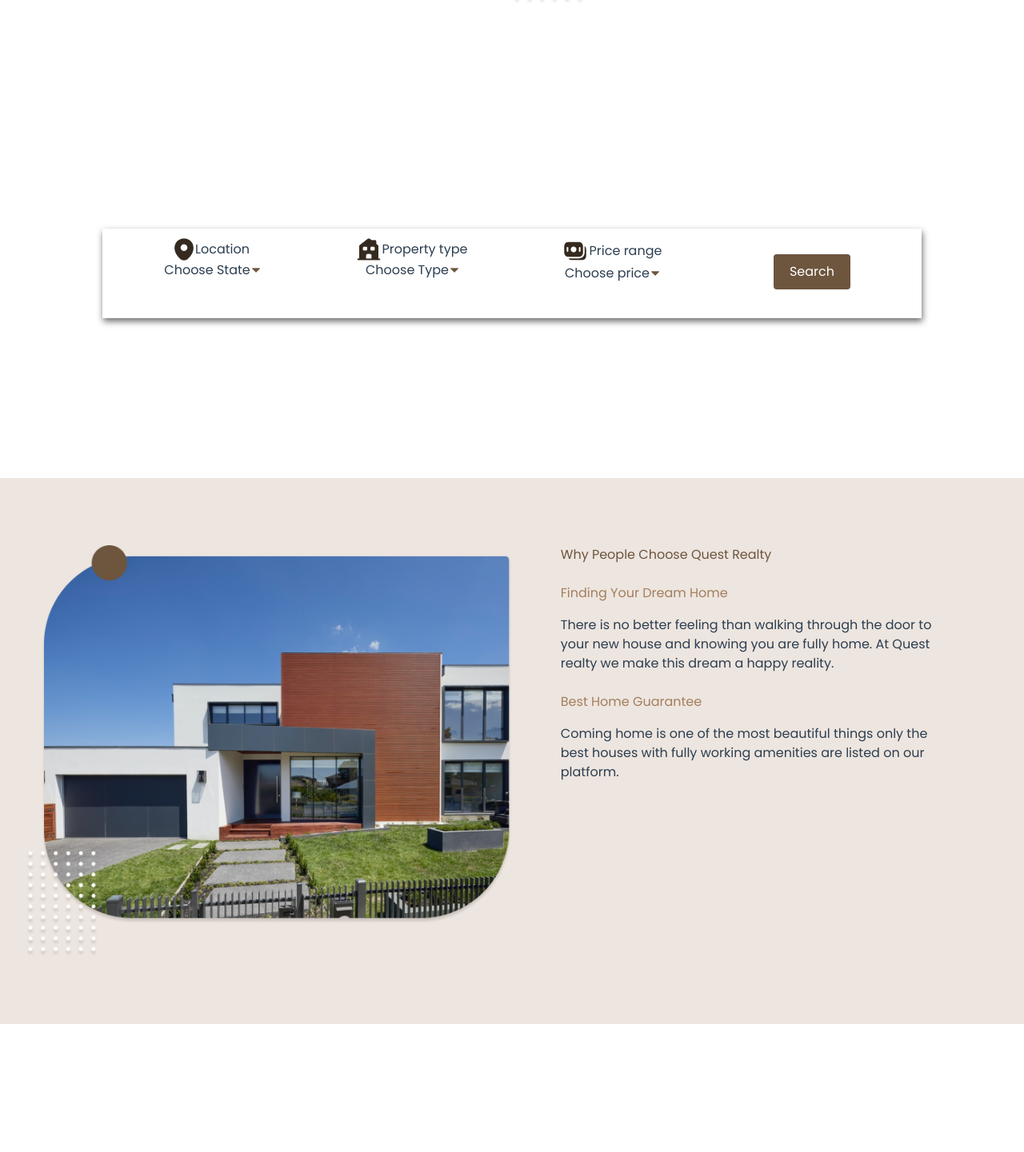
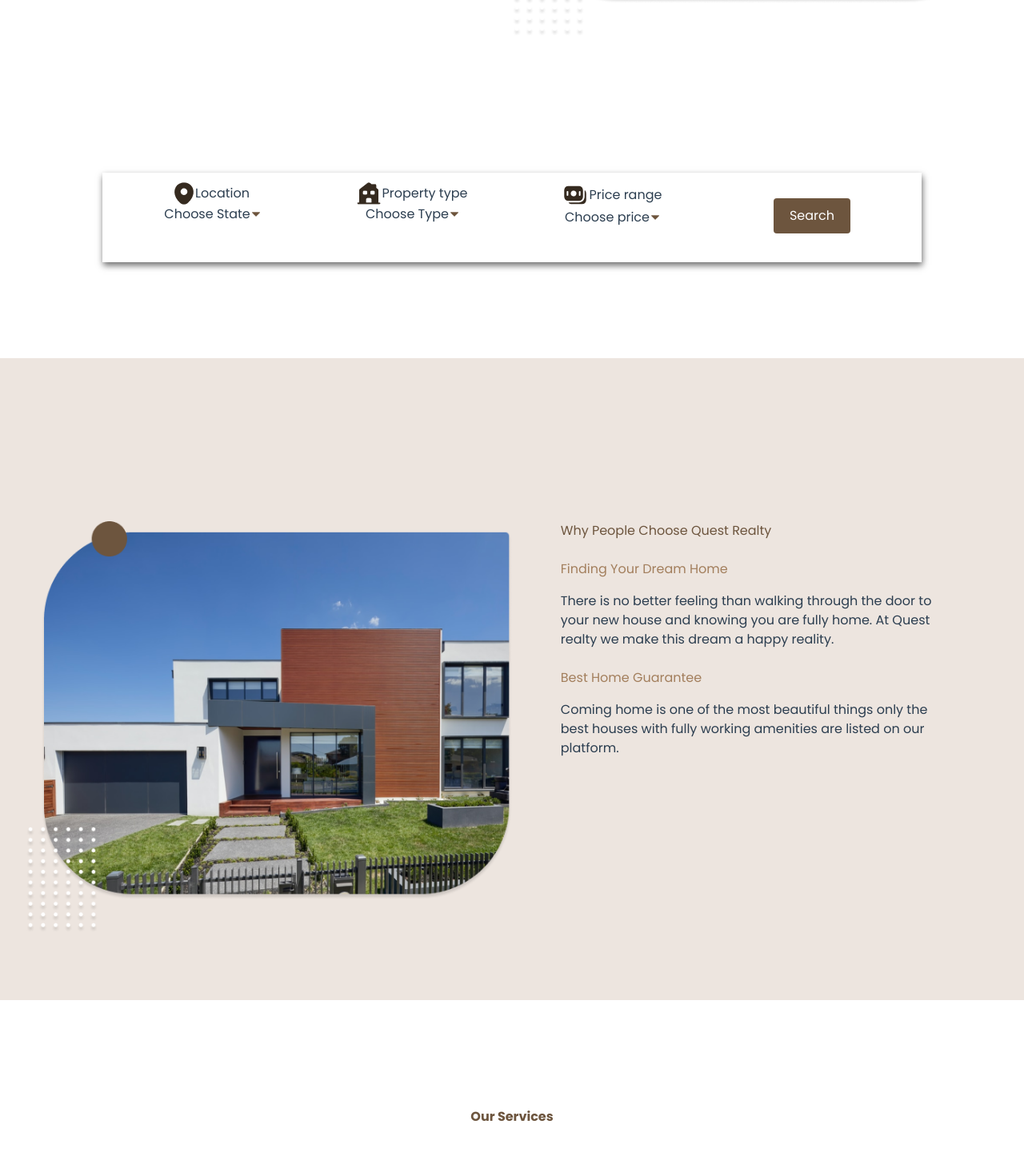
Before and after one commit to questrealty/product-site-frontend, a Vue app: page / in a window 1280 px wide. Shown: the part 629-2070 px from the top of the page at 80% size. Built offline with nearby package versions, Linux system fonts and the light colour scheme.

Commit message:
homepage refactored test 5

```diff
--- a/src/components/home/Agents.vue
+++ b/src/components/home/Agents.vue
@@ -34,7 +34,7 @@ export default {
 @import url(https://fonts.googleapis.com/css2?family=Poppins:wght@100;200;300;400;500;600;800;900&display=swap);
 
 .container {
-  width: 100%;
+  max-width: 100%;
   font-family: "Poppins", sans-serif;
   background-color: #ede5df;
   padding: 16px 20px 120px;
@@ -53,16 +53,18 @@ h3 {
   justify-content: center;
   align-items: center;
   padding: 0 20px;
+  max-width: 1440px;
+  margin: 10px auto 0;
 }
-
 .image__container {
   display: flex;
+  justify-content: center;
   flex-wrap: wrap;
-  width: 100%;
-  justify-content: space-between;
+  width: max-content;
+  gap: 10px;
 }
 .image {
-  flex: 1 1 50%;
+  width: max-content;
   text-align: center;
 }
 
@@ -89,6 +91,12 @@ h3 {
   box-shadow: 0px 5px 10px rgba(0, 0, 0, 0.2);
 }
 
+@media (min-width: 900px) {
+    .image__container {
+    flex-wrap: nowrap;
+  }
+}
+
 @media (min-width: 1024px) {
   .container {
     padding: 74px 40px;
@@ -102,4 +110,5 @@ h3 {
     flex: 1 1 25%;
   }
 }
+
 </style>
--- a/src/components/home/CustomerReviews.vue
+++ b/src/components/home/CustomerReviews.vue
@@ -45,7 +45,7 @@
           </div>
         </div>
       </div>
-      <div class="flex">
+      <div class="flex md:justify-end items-end justify-center md:w-[80%] mb-[30px]">
         <button class="btn">See More Reviews</button>
       </div>
     </div>
@@ -58,7 +58,6 @@ export default {};
 
 <style scoped>
 .review-container {
-  padding: 120px 0;
   flex-direction: column;
   height: fit-content;
 }
@@ -84,7 +83,9 @@ h1 {
 }
 
 .review {
-  width: 90%;
+  max-width: 1440px;
+  width: 80%;
+  margin: 10px auto 0;
 }
 
 .float-left,
--- a/src/components/home/FeaturedProperties.vue
+++ b/src/components/home/FeaturedProperties.vue
@@ -105,6 +105,8 @@ export default {
 .container {
   width: 100%;
   padding: 120px 0;
+  max-width: 1440px;
+  margin: 10px auto 0;
 }
 
 .inner-container {
--- a/src/components/home/OurServices.vue
+++ b/src/components/home/OurServices.vue
@@ -36,6 +36,8 @@
 .container {
   flex-direction: column;
   padding: 64px 0 120px;
+  max-width: 1440px;
+  margin: 70px auto 0;
 }
 
 h1 {
--- a/src/components/home/TopExecutives.vue
+++ b/src/components/home/TopExecutives.vue
@@ -36,7 +36,7 @@ export default {};
 <style scoped>
 .container {
   flex-direction: column;
-  width: 100%;
+  max-width: 100%;
   background-color: var(--barley-120);
   padding: 120px 0;
 }
@@ -46,8 +46,11 @@ h1 {
   color: var(--barley-40);
 }
 .inner-container {
-  width: 70%;
   flex-wrap: wrap;
+  max-width: 1440px;
+  margin: 10px auto 0;
+  gap: 30px;
+  justify-content: space-around;
 }
 
 img {
--- a/src/components/home/first-section.vue
+++ b/src/components/home/first-section.vue
@@ -57,7 +57,6 @@
         </div>
       </div>
     </div>
-    <!-- <div v-for="(_, index) in 40" :key="index">Helo</div> -->
   </div>
 </template>
 
@@ -68,7 +67,8 @@
   display: flex;
   justify-content: center;
   width: 100%;
-  margin: 80px 0 120px;
+  max-width: 1440px;
+  margin: 120px auto 0;
 }
 
 img {
@@ -100,6 +100,9 @@ button {
 .banner-container {
   display: flex;
   justify-content: center;
+    max-width: 1490px;
+  margin: 10px auto 0;
+  align-items: center;
 }
 
 .banner {
@@ -148,6 +151,7 @@ h3 {
   .inner-container {
     display: flex;
     flex-direction: row-reverse;
+    justify-content: center;
   }
 
   .image,
--- a/src/components/home/second-section.vue
+++ b/src/components/home/second-section.vue
@@ -29,14 +29,16 @@
 
 <style scoped>
 .container {
-  display: flex;
-  justify-content: center;
+  /* display: flex;
+  justify-content: center; */
   background-color: var(--barley-120);
-  width: 100%;
+  max-width: 100%;
   padding: 84px 0;
-  margin: 80px 0 120px;
 }
-
+.inner-container {
+  max-width: 1440px;
+  margin: 120px auto 0;
+}
 h1 {
   color: var(--barley-40);
   margin-bottom: 4px;
@@ -70,6 +72,7 @@ img {
   .inner-container {
     display: flex;
     flex-direction: row-reverse;
+    align-items: flex-start;
   }
 
   .image,
--- a/src/main.css
+++ b/src/main.css
@@ -1,30 +1,26 @@
-
-
 /* --global styles */
 
 /* Lorem ipsum dolor sit amet, consectetur adipiscing elit. Orci erat vestibulum ac non. Lorem ipsum dolor sit amet, consectetur adipiscing elit. Orci erat vestibulum ac non. Lorem ipsum dolor sit amet, consectetur adipiscing elit. Orci erat vestibulum ac non. */
-:root{
---oslo-gray: #1A1B1E;
---barley-10: #C2AA93;
---barley-120: #EDE5DF;
---barley-40:#6D553E;
---oslo-gray-120: #1A1B1D;
---white:#e5e5e5;
-
+:root {
+  --oslo-gray: #1a1b1e;
+  --barley-10: #c2aa93;
+  --barley-120: #ede5df;
+  --barley-40: #6d553e;
+  --oslo-gray-120: #1a1b1d;
+  --white: #e5e5e5;
 }
-*{
+* {
   margin: 0;
   padding: 0;
   box-sizing: border-box;
 }
-html{
+html {
   width: 100%;
 }
-li{
+li {
   list-style-type: none;
 }
 
 .flex {
   display: flex;
-
 }
```
Lines whose indentation alone changed are shown as unchanged.
